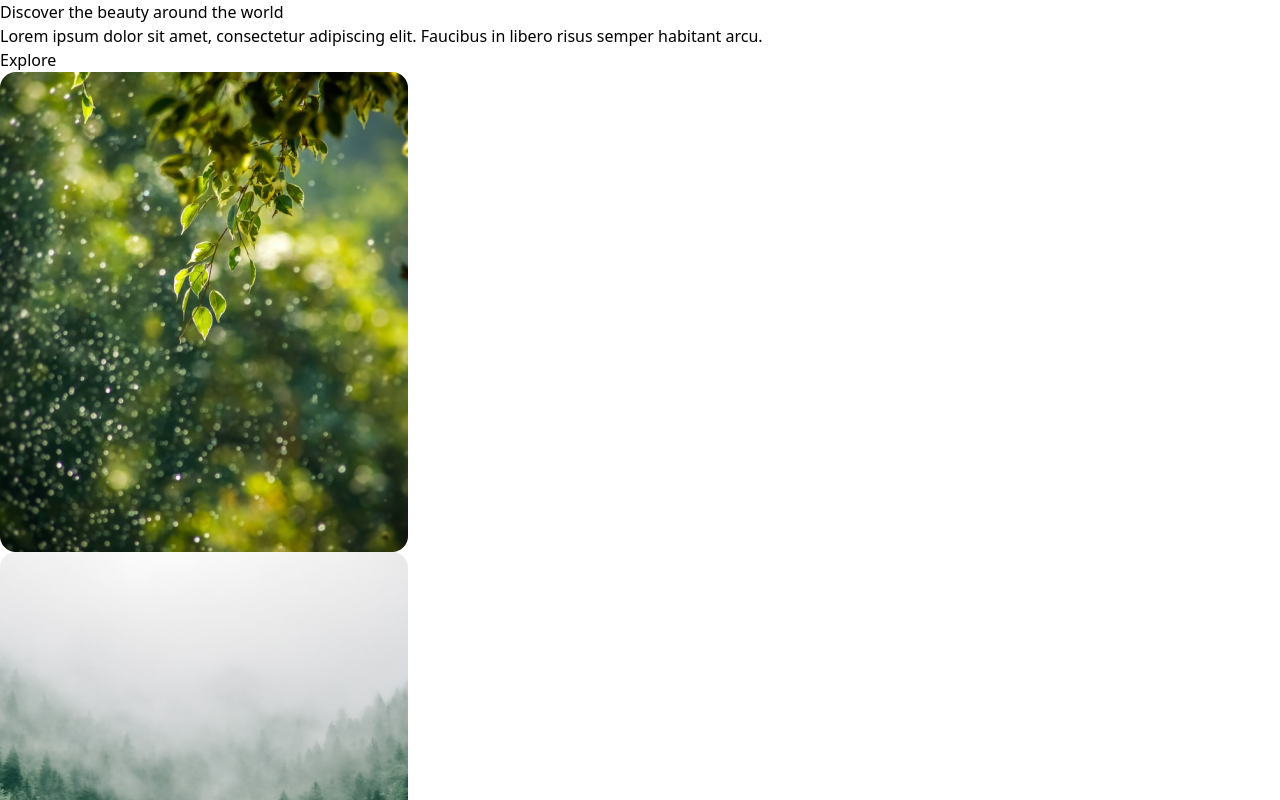
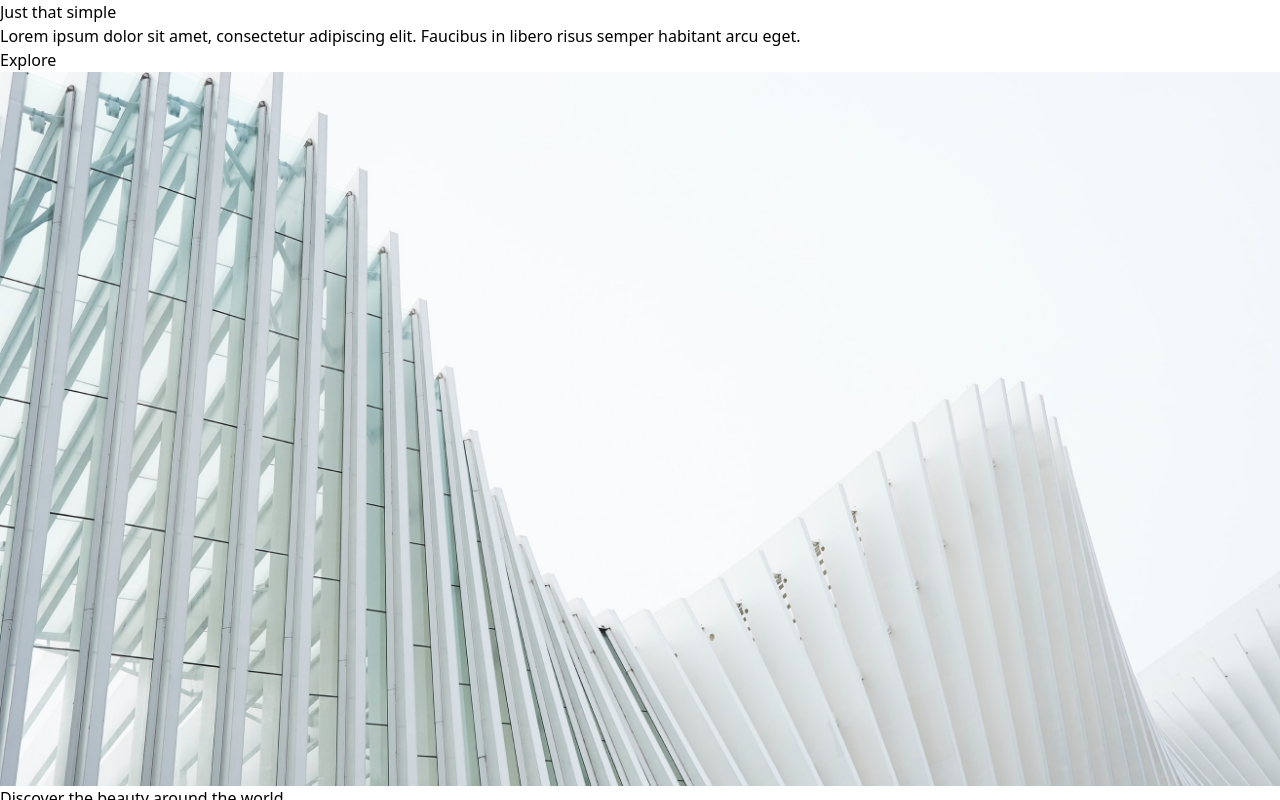
Before and after one commit to SShipon/figma_design, a React (Vite) app: page / in a window 1280 px wide. Shown: the top 800 px of the page. Built offline with nearby package versions, Linux system fonts and the light colour scheme.

Commit message:
fore section add

```diff
--- /dev/null
+++ b/src/components/fore/Fore.jsx
@@ -0,0 +1,33 @@
+import hero from "../../assets/fore/hero Image (1).png";
+const Fore = () => {
+  return (
+    <section className="py-5">
+
+    <div className="grid grid-cols-12 gap-2  px-5">
+      <div className="lg:col-span-6 md:col-span-6 col-span-12">
+        <h2 className="text-[#252525] font-avenir text-[48px] font-extrabold leading-[80px]"
+        >Just that simple</h2>
+      </div>
+
+      <div className="lg:col-span-6 md:col-span-6 col-span-12">
+        <p className="text-[rgba(37,37,37,0.8)] font-avenir text-[26px] font-normal leading-normal">Lorem ipsum dolor sit amet, consectetur adipiscing elit. Faucibus in libero risus semper habitant arcu eget.</p>
+        <div className="mt-4">
+        <button className="text-white font-normal text-[18px] leading-[18px] bg-black px-4 py-2 rounded-xl">
+          Explore
+        </button>
+        </div>
+      </div>
+
+      <div className="col-span-12 ">
+
+        <img className="w-full" src={hero} alt="" />
+      </div>
+    </div>
+
+
+  </section>
+
+  );
+};
+
+export default Fore;
--- a/src/pages/Home.jsx
+++ b/src/pages/Home.jsx
@@ -1,3 +1,4 @@
+import Fore from "../components/fore/Fore";
 import One from "../components/one/One";
 import There from "../components/there/There";
 import Tows from "../components/tow/Tows";
@@ -6,6 +7,7 @@ import Tows from "../components/tow/Tows";
 const Home = () => {
     return (
         <>
+         <Fore />
           <There />
           <One />
           <Tows />
```
Also changed, not shown: src/assets/fore/hero Image (1).png (added), 1 other file (tests, documents, lock files or other folders).
